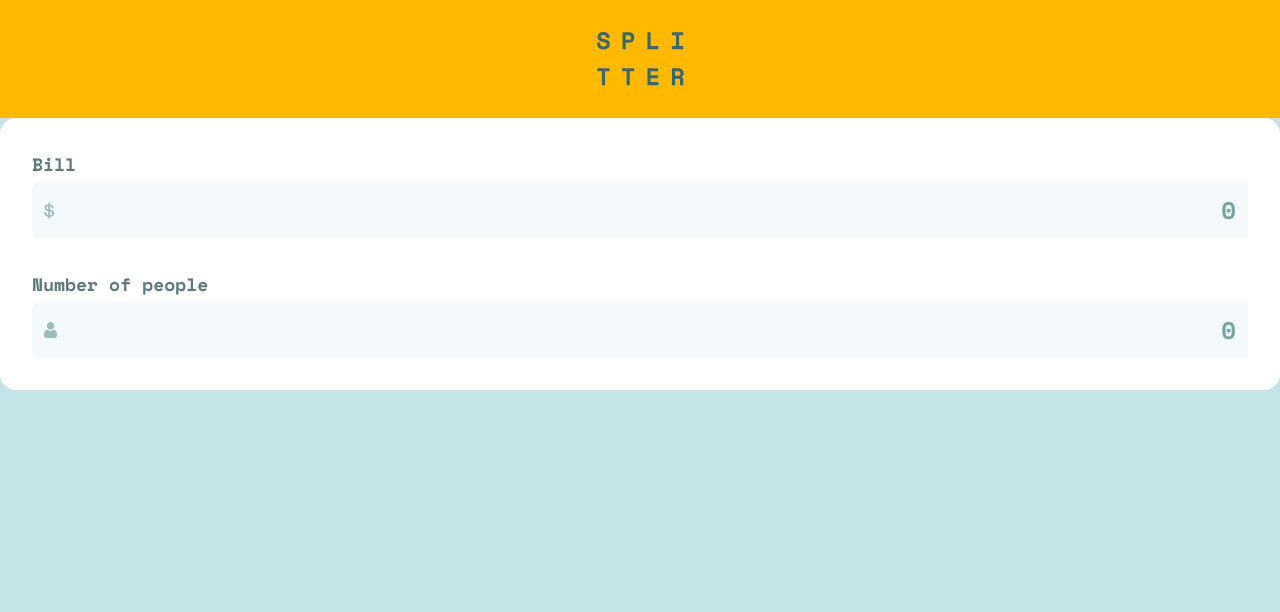
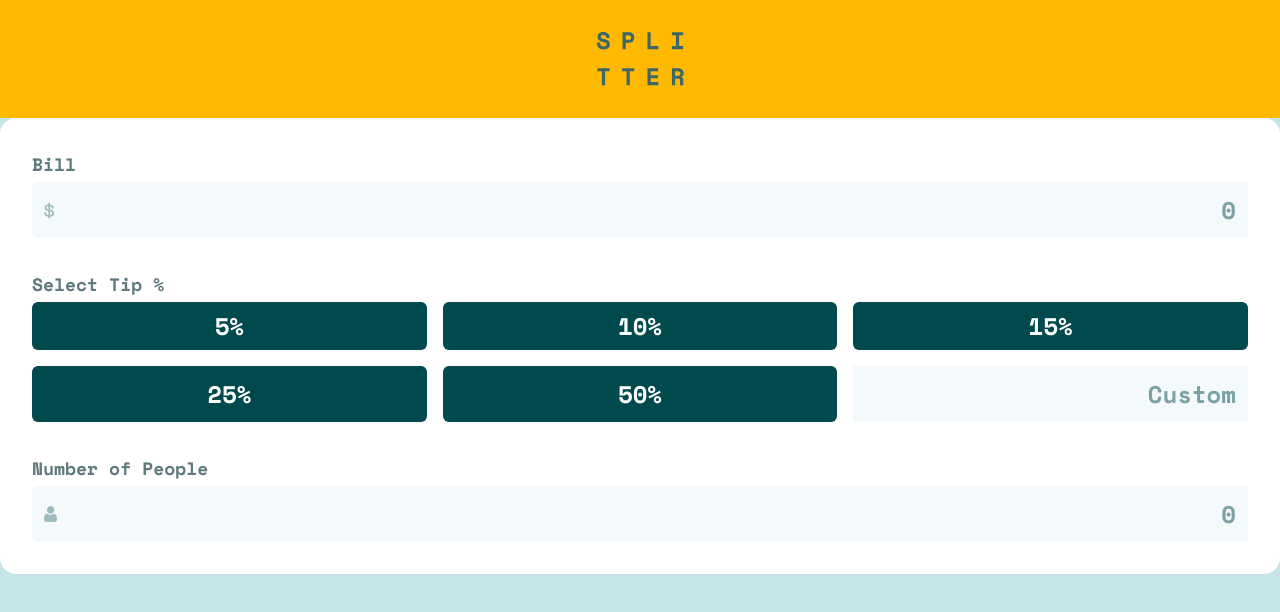
Before and after one commit to viviantangdev/tip-calculator, a React (Vite) app: page / in a window 1280 px wide. Shown: the top 612 px of the page. Built offline with nearby package versions, Linux system fonts and the light colour scheme.

Commit message:
Select tip UI and Button component

```diff
--- a/src/App.css
+++ b/src/App.css
@@ -48,6 +48,12 @@
   input {
     @apply bg-quaternary-background w-full text-2xl text-input-text;
   }
+  button{
+    @apply bg-tertiary-background text-white cursor-pointer rounded-md text-2xl p-2;
+    &:hover {
+      @apply bg-accent;
+    }
+  }
 }
 
 .remove-arrow::-webkit-inner-spin-button,
--- a/src/App.tsx
+++ b/src/App.tsx
@@ -2,6 +2,7 @@ import './App.css';
 import DollarImg from './assets/icon-dollar.svg';
 import PersonImg from './assets/icon-person.svg';
 import LogoImg from './assets/logo.svg';
+import { Button } from './components/Button';
 import { Input } from './components/Input';
 
 function App() {
@@ -14,11 +15,27 @@ function App() {
         <section className='space-y-8'>
           <div className='space-y-1'>
             <h2>Bill</h2>
-            <Input iconSrc={DollarImg} iconAlt={'Dollar sign'} />
+            <Input
+              placeholder='0'
+              iconSrc={DollarImg}
+              iconAlt={'Dollar sign'}
+            />
           </div>
           <div className='space-y-1'>
-            <h2>Number of people</h2>
-            <Input iconSrc={PersonImg} iconAlt={'Person'} />
+            <h2>Select Tip %</h2>
+            <div className='grid grid-cols-2 md:grid-cols-3 gap-4'>
+              <Button value={5} />
+              <Button value={10} />
+              <Button value={15} />
+              <Button value={25} />
+              <Button value={50} />
+
+              <Input placeholder='Custom' />
+            </div>
+          </div>
+          <div className='space-y-1'>
+            <h2>Number of People</h2>
+            <Input placeholder='0' iconSrc={PersonImg} iconAlt={'Person'} />
           </div>
         </section>
       </main>
--- /dev/null
+++ b/src/components/Button.tsx
@@ -0,0 +1,6 @@
+type ButtonProps = {
+  value: number;
+};
+export const Button = ({ value }: ButtonProps) => {
+  return <button type='button'>{value}%</button>;
+};
--- a/src/components/Input.tsx
+++ b/src/components/Input.tsx
@@ -1,19 +1,24 @@
 type InputProps = {
-  iconSrc: string;
-  iconAlt: string;
+  placeholder: string;
+  iconSrc?: string;
+  iconAlt?: string;
 };
 
-export const Input = ({ iconSrc, iconAlt }: InputProps) => {
+export const Input = ({ placeholder, iconSrc, iconAlt }: InputProps) => {
   return (
     <div className='flex rounded-md bg-quaternary-background has-[input:hover]:outline-2 has-[input:hover]:-outline-offset-2  has-[input:hover]:outline-accent has-[input:focus]:outline-2 has-[input:focus]:-outline-offset-2 has-[input:focus]:outline-accent'>
-      <img
-        src={iconSrc}
-        alt={iconAlt}
-        className='select-none p-3 object-contain '
-      />
+      {iconSrc && iconAlt ? (
+        <img
+          src={iconSrc}
+          alt={iconAlt}
+          className='select-none p-3 object-contain '
+        />
+      ) : (
+        ''
+      )}
       <input
         type='number'
-        placeholder='0'
+        placeholder={placeholder}
         className='remove-arrow p-3 text-right hover:cursor-pointer focus:outline-none'
       />
     </div>
```
